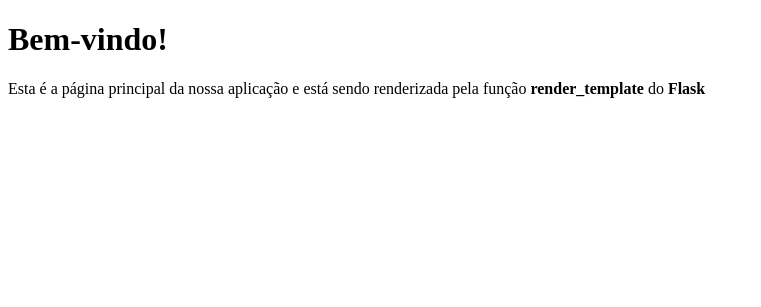
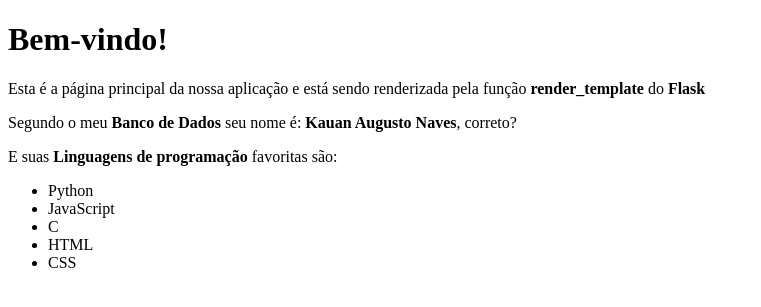
Before and after one commit to KauanNaves/flask, a Flask app: page / in a window 1280 px wide. Shown: the top 307 px of the page, without its empty margins (0-761 px from the left). Run offline with Flask 3, Linux system fonts and the light colour scheme.

Commit message:
Aula 02
Aula 02, usando variáveis simples e listas dinâmicas com Flask + HTML. na prática.

```diff
--- a/aula02/app.py
+++ b/aula02/app.py
@@ -4,7 +4,9 @@ app = Flask(__name__)
 
 @app.route('/') # ROTA PRINCIPAL
 def home():
-    return render_template('home.html')
+    nome = "Kauan Augusto Naves"
+    linguagens = ["Python", "JavaScript", "C", "HTML", "CSS"]
+    return render_template('home.html', nome=nome, linguagens=linguagens)
 
 
 if __name__ == "__main__":
--- a/aula02/templates/home.html
+++ b/aula02/templates/home.html
@@ -8,5 +8,12 @@
 <body>
     <h1>Bem-vindo!</h1>
     <p>Esta é a página principal da nossa aplicação e está sendo renderizada pela função <strong>render_template </strong>do <strong>Flask</strong></p>
+    <p>Segundo o meu <strong>Banco de Dados</strong> seu nome é: <strong>{{ nome }}</strong>, correto?</p>
+    <p>E suas <strong>Linguagens de programação</strong> favoritas são:
+    <ul>
+        {% for linguagem in linguagens %}
+            <li>{{ linguagem}} <br></li>
+        {% endfor %}
+    </ul></p>
 </body>
 </html>
```
